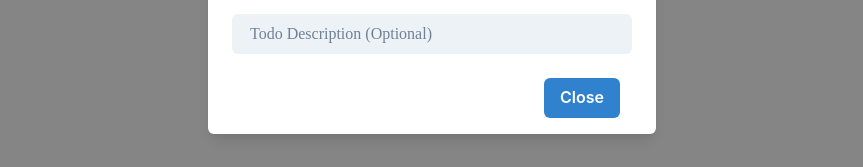
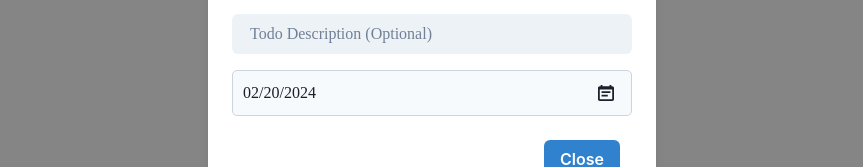
Before and after one commit to IsaacHarrison28/Organize-360, a React (Create React App) app in the folder frontend/: page / in a window 1280 px wide. Both pictures are taken after a click on the icon 940 px from the left and 77 px from the top of the page. Shown: the part 182-349 px from the top of the page, without its empty margins (208-1071 px from the left). Built offline with nearby package versions, Linux system fonts and the light colour scheme; no server answers; the HTML template or start-up script is replaced by a standard one.

Commit message:
added date picker component to 'add Todo' modal

```diff
--- a/frontend/package.json
+++ b/frontend/package.json
@@ -46,5 +46,9 @@
       "last 1 firefox version",
       "last 1 safari version"
     ]
+  },
+  "devDependencies": {
+    "@types/react-datepicker": "^6.2.0",
+    "react-datepicker": "^6.4.0"
   }
 }
--- a/frontend/src/components/Todos/TodoDisplayHeading.tsx
+++ b/frontend/src/components/Todos/TodoDisplayHeading.tsx
@@ -1,4 +1,5 @@
 import { useState } from "react";
+import "./styles/DatePickerCustomStyles.css";
 import {
   Box,
   Button,
@@ -14,10 +15,13 @@ import {
   Text,
 } from "@chakra-ui/react";
 import { Clipboard } from "../../svg-icon-components/svgs";
-import { AddIcon } from "@chakra-ui/icons";
+import { AddIcon, CalendarIcon } from "@chakra-ui/icons";
+import DatePicker from "react-datepicker";
+import "react-datepicker/dist/react-datepicker.css";
 
 export default function TodoHeadDisplay() {
   const [isModalOpen, setIsModalOpen] = useState<boolean>(false);
+  const [startDate, setStartDate] = useState<Date>(new Date());
 
   const handleOpen = () => setIsModalOpen(true);
   const handleClose = () => setIsModalOpen(false);
@@ -102,6 +106,12 @@ export default function TodoHeadDisplay() {
                 variant="filled"
                 placeholder="Todo Description (Optional)"
               />
+              <DatePicker
+                showIcon
+                selected={startDate}
+                onChange={(date: Date) => setStartDate(date)}
+                icon={<CalendarIcon />}
+              />
             </Stack>
           </ModalBody>
           <ModalFooter>
--- /dev/null
+++ b/frontend/src/components/Todos/styles/DatePickerCustomStyles.css
@@ -0,0 +1,28 @@
+.react-datepicker-wrapper {
+  position: relative;
+}
+
+.react-datepicker-wrapper > .react-datepicker__input-container > input {
+  width: 100%;
+  padding: 10px;
+  border-radius: 5px;
+  border: 1px solid #cbd5e0;
+  background-color: #f7fafc;
+  color: #1a202c;
+  font-size: 1rem;
+  font-family: "DM Sans";
+}
+
+.react-datepicker-wrapper > .react-datepicker__input-container > input:focus {
+  outline: none;
+  border-color: #3182ce;
+  box-shadow: 0 0 0 2px rgba(49, 130, 206, 0.2);
+}
+
+.react-datepicker__calendar-icon {
+  position: absolute;
+  top: 50%;
+  right: 10px;
+  transform: translateY(-50%);
+  cursor: pointer;
+}
```
Also changed, not shown: 1 other file (tests, documents, lock files or other folders).
